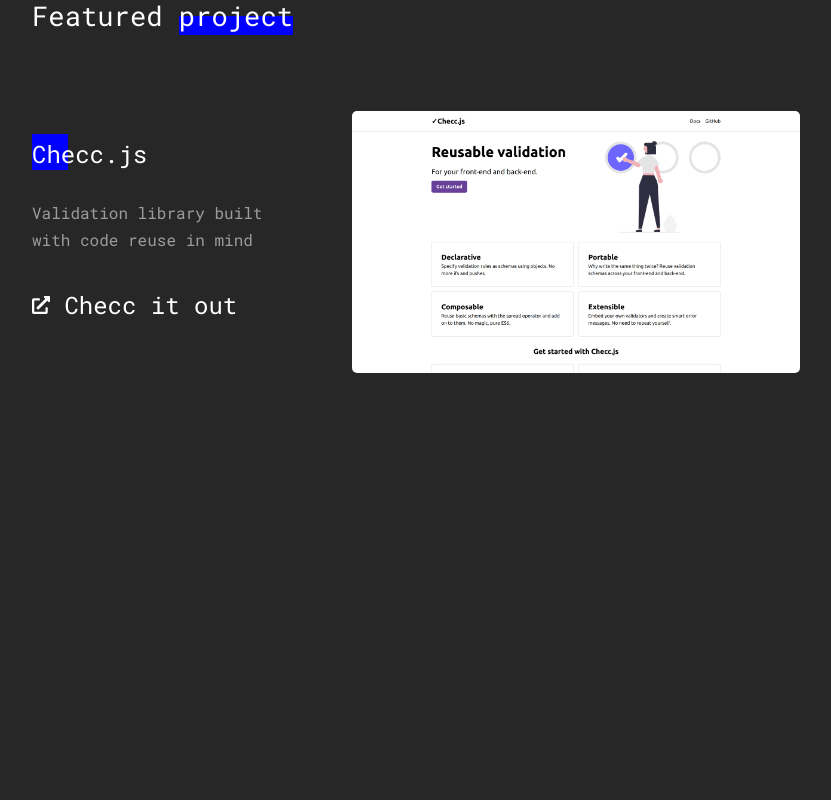
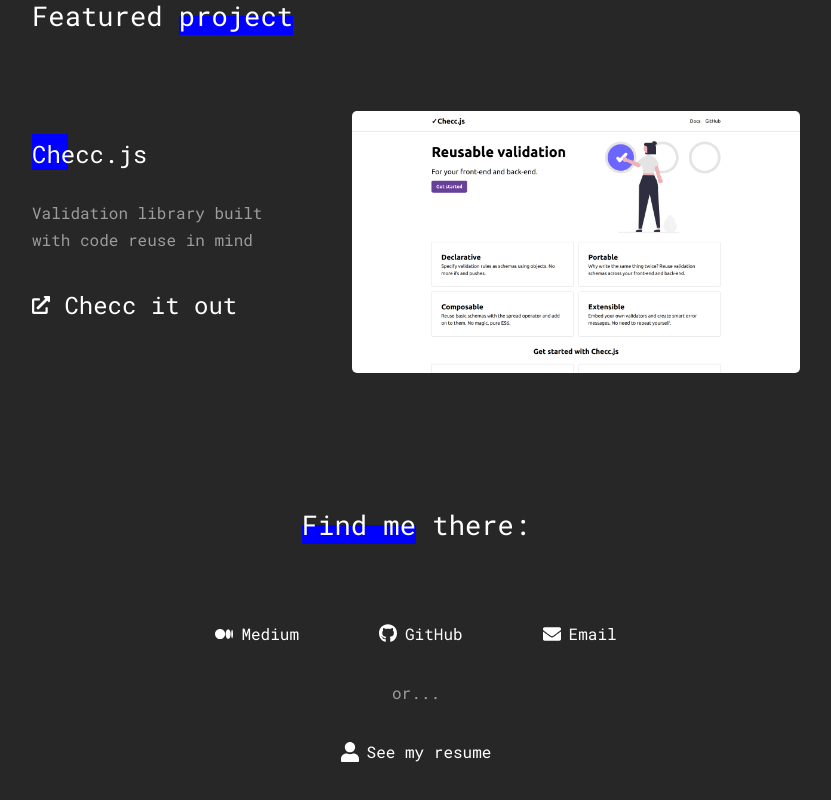
Before and after one commit to tomek-ch/portfolio2, a Next.js app: page / in a window 1280 px wide. Shown: the part 1009-1809 px from the top of the page, without its empty margins (224-1055 px from the left). Before the commit the page ends 1485 px from the top, so only its background shows below. Built offline with nearby package versions, Linux system fonts and the light colour scheme.

Commit message:
Add contact section

```diff
--- /dev/null
+++ b/components/Contact.js
@@ -0,0 +1,32 @@
+import EnvelopeIcon from "./icons/EnvelopeIcon";
+import GitHubIcon from "./icons/GitHubIcon";
+import MediumIcon from "./icons/MediumIcon";
+import UserIcon from "./icons/UserIcon";
+import { heading } from "../styles/Heading.module.css";
+import { highlight } from "../styles/Highlight.module.css";
+import { contact, links } from "../styles/Contact.module.css";
+
+const Contact = () => (
+  <section className={contact}>
+    <h2 className={heading}>
+      <span className={highlight}>Find me</span> there:
+    </h2>
+    <div className={links}>
+      <a href="https://tomek-ch.medium.com/">
+        <MediumIcon small /> Medium
+      </a>
+      <a href="https://github.com/tomek-ch/">
+        <GitHubIcon small /> GitHub
+      </a>
+      <a href="mailto:chmielnicki18@gmail.com">
+        <EnvelopeIcon small /> Email
+      </a>
+    </div>
+    <div>or...</div>
+    <a href="/Tomasz_Chmielnicki_resume">
+      <UserIcon small /> See my resume
+    </a>
+  </section>
+);
+
+export default Contact;
--- a/pages/index.js
+++ b/pages/index.js
@@ -4,6 +4,7 @@ import { heading } from "../styles/Heading.module.css";
 import { highlight } from "../styles/Highlight.module.css";
 import data from "../data/posts.json";
 import PostSection from "../components/PostSection";
+import Contact from "../components/Contact";
 
 export default function Home() {
   return (
@@ -20,6 +21,7 @@ export default function Home() {
         Featured <span className={highlight}>project</span>
       </h2>
       <PostSection {...data.project} reverse />
+      <Contact />
     </main>
   );
 }
--- /dev/null
+++ b/styles/Contact.module.css
@@ -0,0 +1,26 @@
+.contact {
+  text-align: center;
+  display: flex;
+  flex-direction: column;
+  gap: 2em;
+  padding-bottom: 4em;
+}
+
+.links {
+  display: flex;
+  gap: 2em;
+  justify-content: center;
+}
+
+.contact a {
+  display: flex;
+  align-items: center;
+  justify-content: center;
+  gap: 0.5em;
+}
+
+@media (min-width: 900px) {
+  .links {
+    gap: 5em;
+  }
+}
```
